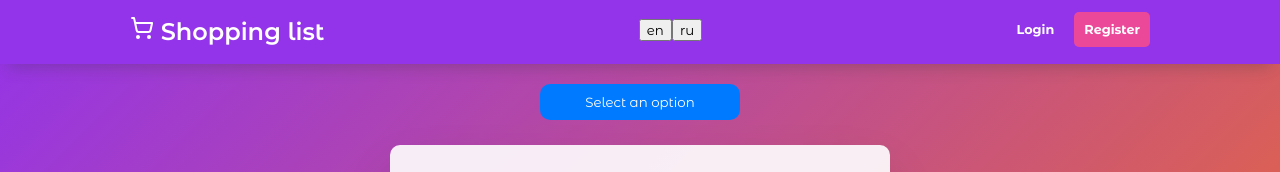
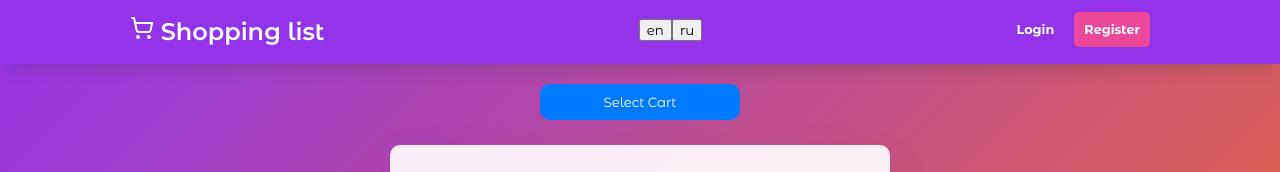
Before and after one commit to Dobbriik/ShopungList, a React (Vite) app: page / in a window 1280 px wide. Shown: the top 172 px of the page. Built offline with nearby package versions, Linux system fonts and the light colour scheme.

Commit message:
fix sidebar animation

```diff
--- a/src/i18n/en/translation.json
+++ b/src/i18n/en/translation.json
@@ -5,5 +5,6 @@
 	"Create your shopping list": "Create your shopping list",
 	"Let's make shopping easier and more organized!": "Let's make shopping easier and more organized!",
 	"Enter your shopping list...": "Enter your shopping list...",
-	"Generate a list": "Generate a list"
+	"Generate a list": "Generate a list",
+	"Select Cart": "Select Cart"
 }
--- a/src/i18n/ru/translation.json
+++ b/src/i18n/ru/translation.json
@@ -5,5 +5,6 @@
 	"Create your shopping list": "Создайте свой список покупок",
 	"Let's make shopping easier and more organized!": "Давайте сделаем покупки проще и организованнее!",
 	"Enter your shopping list...": "Введите ваш список покупок...",
-	"Generate a list": "Сгенерировать список"
+	"Generate a list": "Сгенерировать список",
+	"Select Cart": "Выберите корзину"
 }
--- a/src/screens/List/List.jsx
+++ b/src/screens/List/List.jsx
@@ -30,13 +30,11 @@ function List() {
 	const currentUrl = window.location.href
 	let content = 'ошибка'
 	if (list.current) {
-		console.log(list.current)
 		content = list.current.categories.map((item, index) => (
 			<Card key={index} data={item} />
 		))
 	} else if (hasValue) {
 		list.current = result
-		console.log(hasValue)
 		content = list.current.categories.map((item, index) => (
 			<Card key={index} data={item} />
 		))
@@ -62,7 +60,6 @@ function List() {
 		}
 	}
 
-	console.log('content', content)
 	return (
 		<Container className={style.container}>
 			<div className={style.header}>
--- a/src/screens/List/List.module.css
+++ b/src/screens/List/List.module.css
@@ -50,5 +50,5 @@
 }
 
 .copy {
-	transition: all 0.2s ease;
+	transition: all 0.3s ease;
 }
--- a/src/shared/components/SidBar/SaidBar.module.css
+++ b/src/shared/components/SidBar/SaidBar.module.css
@@ -22,7 +22,7 @@
 	color: white;
 }
 
-.dropdownToggle:focus {
+.dropdownToggleActive:focus {
 	outline: none;
 	border-radius: 0px;
 	border-top-right-radius: 10px;
@@ -56,7 +56,8 @@
 	border: none;
 }
 
-.visibleMenu {
+.target {
+	background-color: rgb(145, 223, 145);
 }
 
 .dropdownOption {
@@ -69,6 +70,9 @@
 }
 
 .dropdownOption:hover {
-	background-color: #f1f1f1;
+	background-color: #d1cfcf;
 	max-width: 100%;
 }
+.dropdownOption.target:hover {
+	background-color: rgb(80, 155, 80);
+}
--- a/src/shared/components/SidBar/SidBar.jsx
+++ b/src/shared/components/SidBar/SidBar.jsx
@@ -1,27 +1,28 @@
 import { useSelector } from 'react-redux'
 import useFormattedDate from '../../hooks/useFormattedDate'
-import { useLocation, useNavigate } from 'react-router-dom'
+import { useLocation, useNavigate, useParams } from 'react-router-dom'
 import styles from './SaidBar.module.css'
 import { useEffect, useRef, useState } from 'react'
 import useStartsWithLis from '../../hooks/useStartsWithLis'
+import { useTranslation } from 'react-i18next'
 
 function SidBar() {
+	const { t } = useTranslation()
 	const navigate = useNavigate()
 	const { pathname } = useLocation()
+	const { id } = useParams()
 	const checkPath = useStartsWithLis(pathname)
-	console.log(checkPath)
 	const [isOpen, setIsOpen] = useState(false)
 	const [selectedOption, setSelectedOption] = useState(null)
 	const options = useSelector(state => state.shoppingList.items)
-	console.log(options)
 	const dropdownRef = useRef(null)
+	const dropdownRefBtn = useRef(null)
 	const format = useFormattedDate
 
 	const toggleDropdown = () => {
 		setIsOpen(!isOpen)
 	}
 	useEffect(() => {
-		console.log('selectedOption', selectedOption)
 		if (!checkPath) {
 			setSelectedOption(null)
 		}
@@ -30,13 +31,16 @@ function SidBar() {
 	const handleOptionClick = (idPage, requestId) => {
 		setSelectedOption(format(requestId))
 		setIsOpen(false)
-		console.log('idPage', idPage)
 		navigate(`/List/${idPage}`)
 	}
 
 	const handleClickOutside = event => {
-		console.log('dropdownRef.current', dropdownRef.current)
-		if (dropdownRef.current && !dropdownRef.current.contains(event.target)) {
+		if (
+			dropdownRef.current &&
+			!dropdownRef.current.contains(event.target) &&
+			dropdownRefBtn.current &&
+			!dropdownRefBtn.current.contains(event.target)
+		) {
 			setIsOpen(false)
 		}
 	}
@@ -50,8 +54,12 @@ function SidBar() {
 
 	return (
 		<div className={styles.dropdown}>
-			<button className={styles.dropdownToggle} onClick={toggleDropdown}>
-				{checkPath ? selectedOption || 'Select an option' : 'Select an option'}
+			<button
+				ref={dropdownRefBtn}
+				className={`${styles.dropdownToggle} ${isOpen ? styles.dropdownToggleActive : ''}`}
+				onClick={toggleDropdown}
+			>
+				{checkPath ? selectedOption || t('Select Cart') : t('Select Cart')}
 			</button>
 			{
 				<div className={`${styles.grid} ${isOpen ? styles.visible : ''}`}>
@@ -62,7 +70,8 @@ function SidBar() {
 							<li
 								ref={dropdownRef}
 								key={idPage}
-								className={styles.dropdownOption}
+								id={idPage}
+								className={`${styles.dropdownOption} ${id == idPage ? styles.target : ''}`}
 								onClick={() => handleOptionClick(idPage, requestId)}
 							>
 								{format(requestId)}
```
